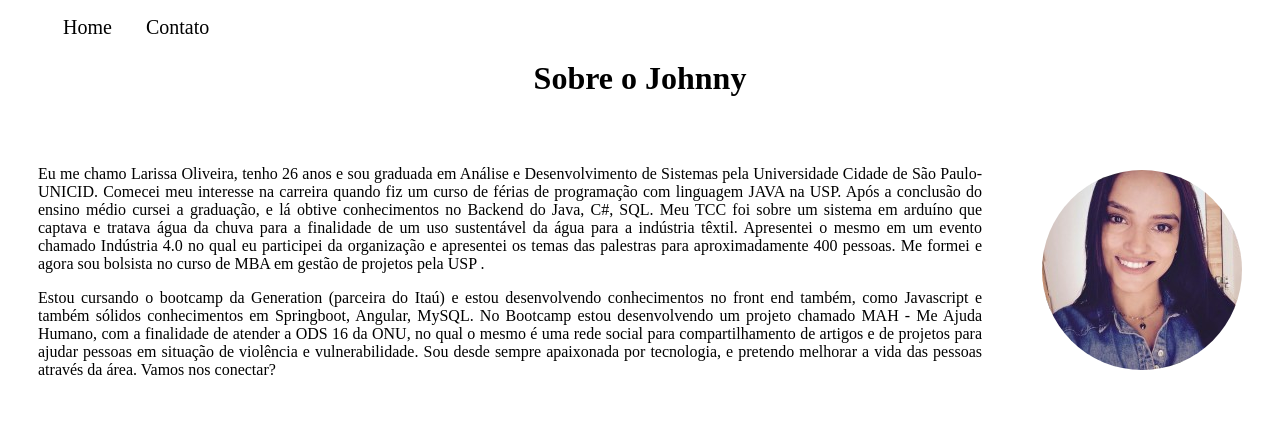
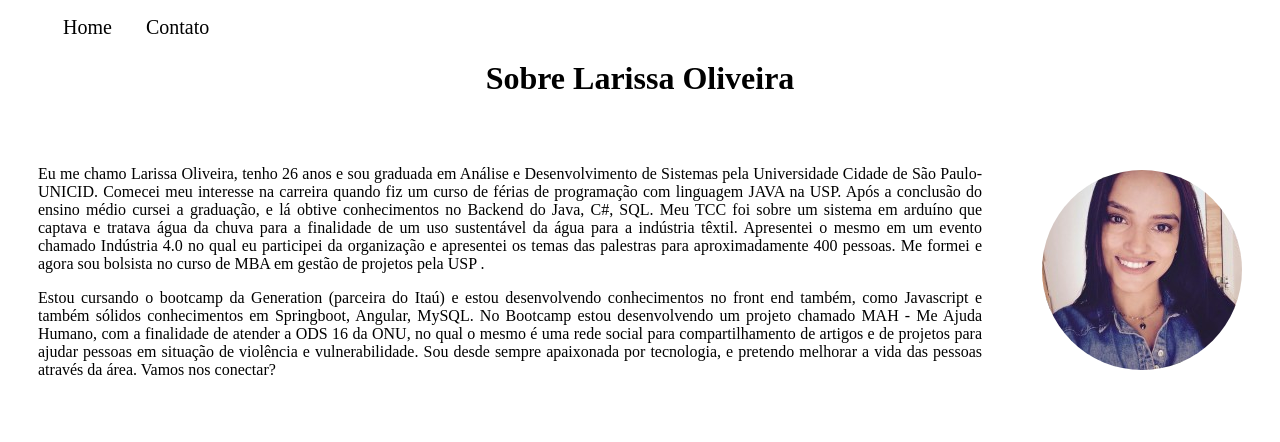
Before and after one commit to larissaoliveiragithub/fundamentos-web, a plain HTML site: page index.html in a window 1280 px wide. Shown: the top 442 px of the page. Drawn offline with Linux system fonts and the light colour scheme.

Commit message:
Atualizando

```diff
--- a/index.html
+++ b/index.html
@@ -19,7 +19,7 @@
         </li>
     </ul>
 
-    <h1 class="center">Sobre o Johnny</h1>
+    <h1 class="center">Sobre Larissa Oliveira</h1>
     <div class="container">
         <div class="p-30">
             <p class="justify">
```
